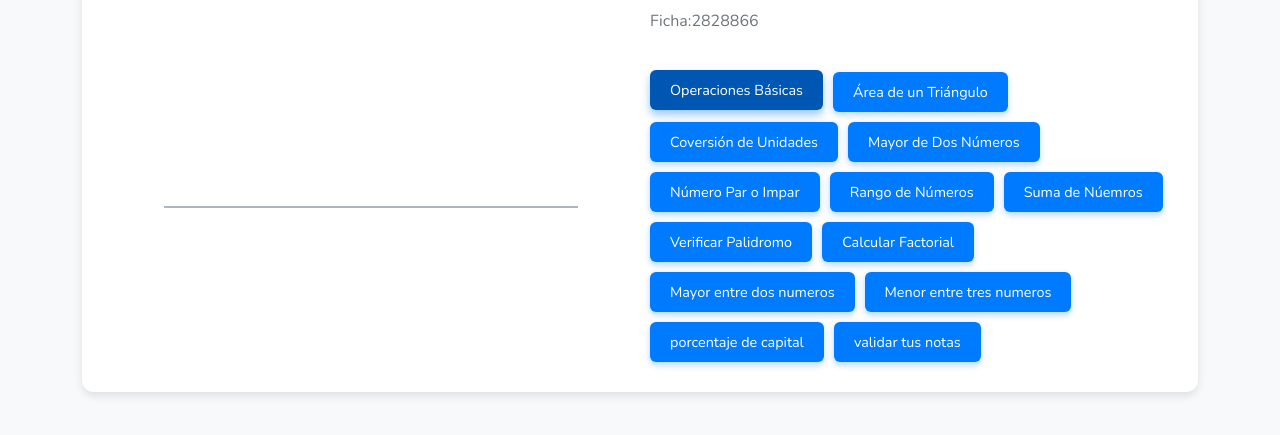
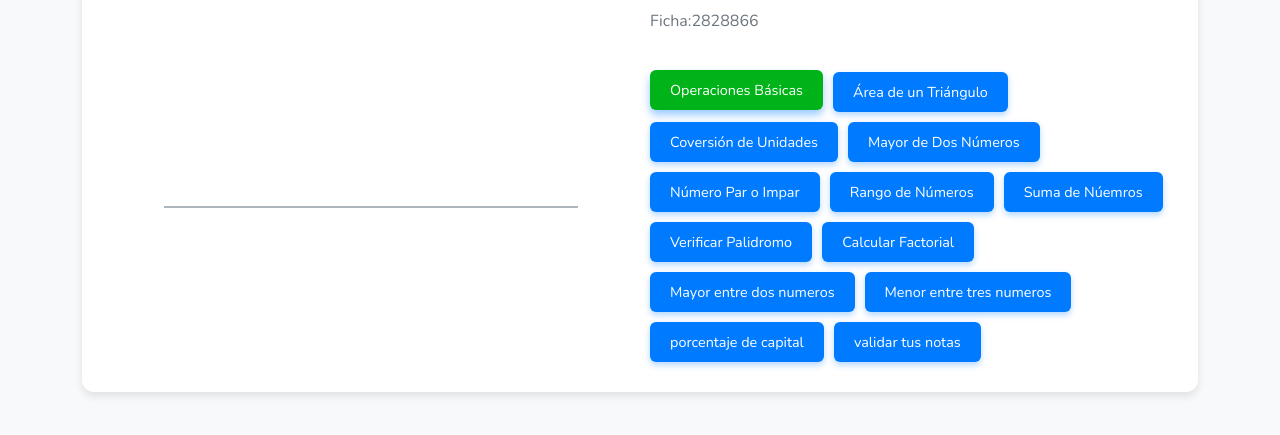
Before and after one commit to Nikel12lab/Algoritmos, a plain HTML site: page index.html in a window 1280 px wide. In both pictures the pointer is over the button "Operaciones Básicas". Shown: the part 253-688 px from the top of the page. Drawn offline with nearby package versions, Linux system fonts and the light colour scheme.

Commit message:
Update style.css
Color

```diff
--- a/style.css
+++ b/style.css
@@ -112,7 +112,7 @@ button {
 }
 
 button:hover {
-    background: #0056b3;
+    background: #00b318;
     transform: translateY(-2px);
     box-shadow: 0 5px 8px rgba(0, 123, 255, 0.4);
 }
```
